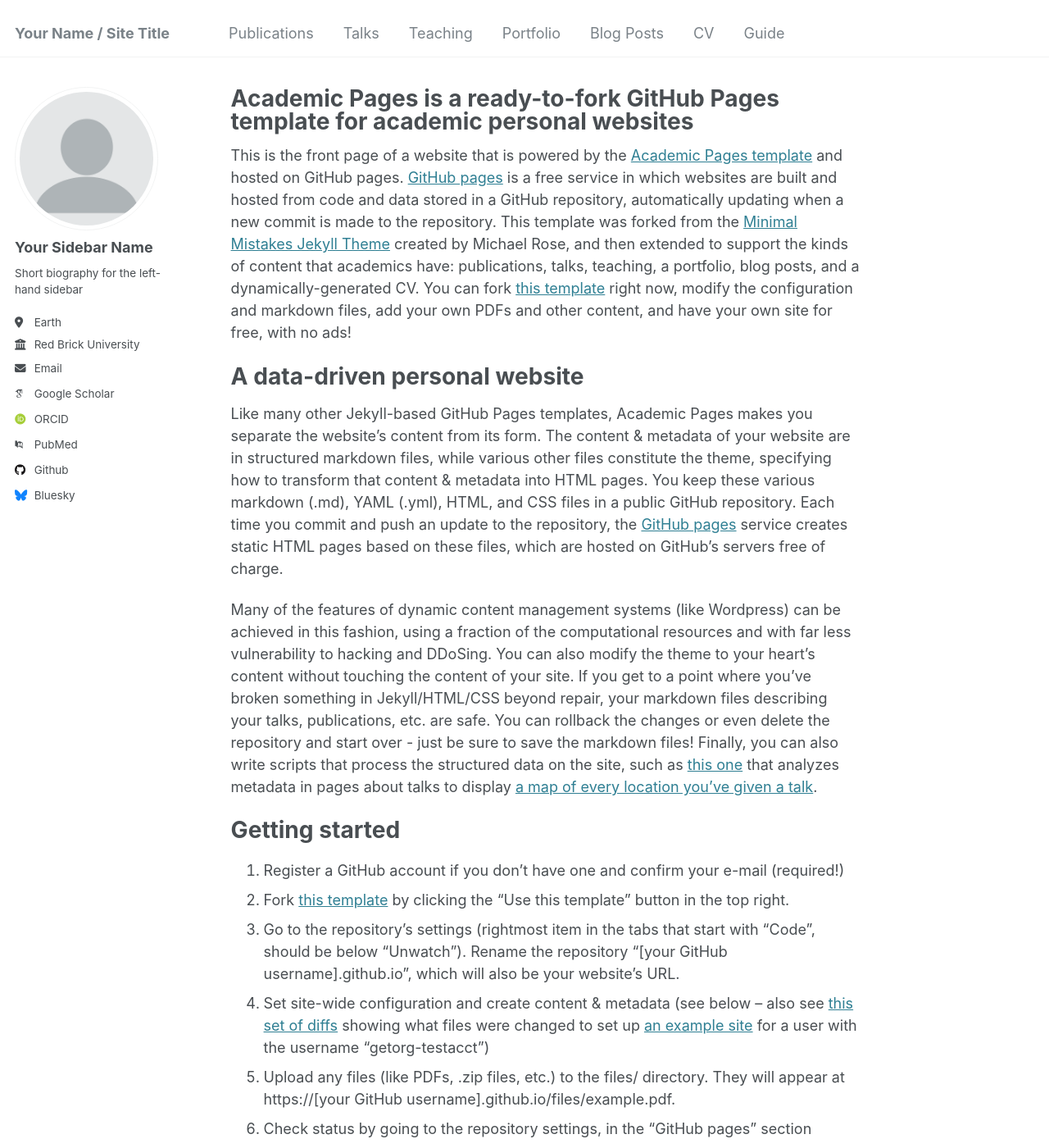
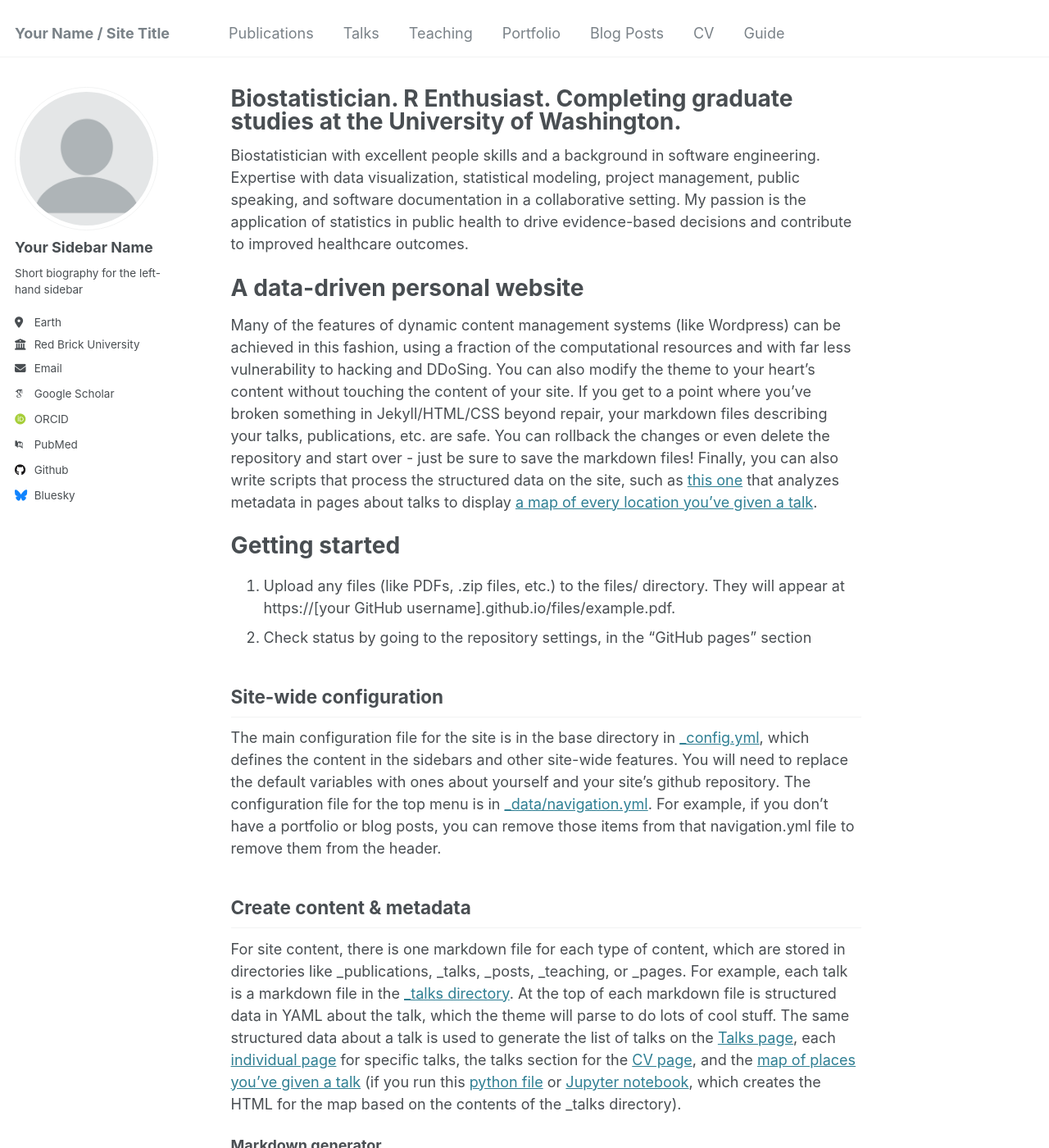
Before and after one commit to alejandroh3005/alejandroh3005.github.io, a Jekyll site: the page built from _pages/about.md, in a window 1280 px wide and 1400 px high. Shown: the whole window at 82% size. Built offline with Jekyll 4.4.1, drawn with Linux system fonts in a browser that asks for light colours; some web fonts are replaced; some of the changed text lies outside the part shown.

Commit message:
Update about.md

```diff
--- a/_pages/about.md
+++ b/_pages/about.md
@@ -1,26 +1,21 @@
 ---
 permalink: /
-title: "Academic Pages is a ready-to-fork GitHub Pages template for academic personal websites"
+title: "Biostatistician. R Enthusiast. Completing graduate studies at the University of Washington."
 author_profile: true
 redirect_from:
   - /about/
   - /about.html
 ---
 
-This is the front page of a website that is powered by the [Academic Pages template](https://github.com/academicpages/academicpages.github.io) and hosted on GitHub pages. [GitHub pages](https://pages.github.com) is a free service in which websites are built and hosted from code and data stored in a GitHub repository, automatically updating when a new commit is made to the repository. This template was forked from the [Minimal Mistakes Jekyll Theme](https://mmistakes.github.io/minimal-mistakes/) created by Michael Rose, and then extended to support the kinds of content that academics have: publications, talks, teaching, a portfolio, blog posts, and a dynamically-generated CV. You can fork [this template](https://github.com/academicpages/academicpages.github.io) right now, modify the configuration and markdown files, add your own PDFs and other content, and have your own site for free, with no ads!
+Biostatistician with excellent people skills and a background in software engineering. Expertise with data visualization, statistical modeling, project management, public speaking, and software documentation in a collaborative setting. My passion is the application of statistics in public health to drive evidence-based decisions and contribute to improved healthcare outcomes.
 
 A data-driven personal website
 ======
-Like many other Jekyll-based GitHub Pages templates, Academic Pages makes you separate the website's content from its form. The content & metadata of your website are in structured markdown files, while various other files constitute the theme, specifying how to transform that content & metadata into HTML pages. You keep these various markdown (.md), YAML (.yml), HTML, and CSS files in a public GitHub repository. Each time you commit and push an update to the repository, the [GitHub pages](https://pages.github.com/) service creates static HTML pages based on these files, which are hosted on GitHub's servers free of charge.
 
 Many of the features of dynamic content management systems (like Wordpress) can be achieved in this fashion, using a fraction of the computational resources and with far less vulnerability to hacking and DDoSing. You can also modify the theme to your heart's content without touching the content of your site. If you get to a point where you've broken something in Jekyll/HTML/CSS beyond repair, your markdown files describing your talks, publications, etc. are safe. You can rollback the changes or even delete the repository and start over - just be sure to save the markdown files! Finally, you can also write scripts that process the structured data on the site, such as [this one](https://github.com/academicpages/academicpages.github.io/blob/master/talkmap.ipynb) that analyzes metadata in pages about talks to display [a map of every location you've given a talk](https://academicpages.github.io/talkmap.html).
 
 Getting started
 ======
-1. Register a GitHub account if you don't have one and confirm your e-mail (required!)
-1. Fork [this template](https://github.com/academicpages/academicpages.github.io) by clicking the "Use this template" button in the top right.
-1. Go to the repository's settings (rightmost item in the tabs that start with "Code", should be below "Unwatch"). Rename the repository "[your GitHub username].github.io", which will also be your website's URL.
-1. Set site-wide configuration and create content & metadata (see below -- also see [this set of diffs](http://archive.is/3TPas) showing what files were changed to set up [an example site](https://getorg-testacct.github.io) for a user with the username "getorg-testacct")
 1. Upload any files (like PDFs, .zip files, etc.) to the files/ directory. They will appear at https://[your GitHub username].github.io/files/example.pdf.
 1. Check status by going to the repository settings, in the "GitHub pages" section
 
@@ -37,13 +32,6 @@ For site content, there is one markdown file for each type of content, which are
 The repository includes [a set of Jupyter notebooks](https://github.com/academicpages/academicpages.github.io/tree/master/markdown_generator
 ) that converts a CSV containing structured data about talks or presentations into individual markdown files that will be properly formatted for the Academic Pages template. The sample CSVs in that directory are the ones I used to create my own personal website at stuartgeiger.com. My usual workflow is that I keep a spreadsheet of my publications and talks, then run the code in these notebooks to generate the markdown files, then commit and push them to the GitHub repository.
 
-How to edit your site's GitHub repository
-------
-Many people use a git client to create files on their local computer and then push them to GitHub's servers. If you are not familiar with git, you can directly edit these configuration and markdown files directly in the github.com interface. Navigate to a file (like [this one](https://github.com/academicpages/academicpages.github.io/blob/master/_talks/2012-03-01-talk-1.md) and click the pencil icon in the top right of the content preview (to the right of the "Raw | Blame | History" buttons). You can delete a file by clicking the trashcan icon to the right of the pencil icon. You can also create new files or upload files by navigating to a directory and clicking the "Create new file" or "Upload files" buttons.
 
 Example: editing a markdown file for a talk
 ![Editing a markdown file for a talk](/images/editing-talk.png)
-
-For more info
-------
-More info about configuring Academic Pages can be found in [the guide](https://academicpages.github.io/markdown/), the [growing wiki](https://github.com/academicpages/academicpages.github.io/wiki), and you can always [ask a question on GitHub](https://github.com/academicpages/academicpages.github.io/discussions). The [guides for the Minimal Mistakes theme](https://mmistakes.github.io/minimal-mistakes/docs/configuration/) (which this theme was forked from) might also be helpful.
```
